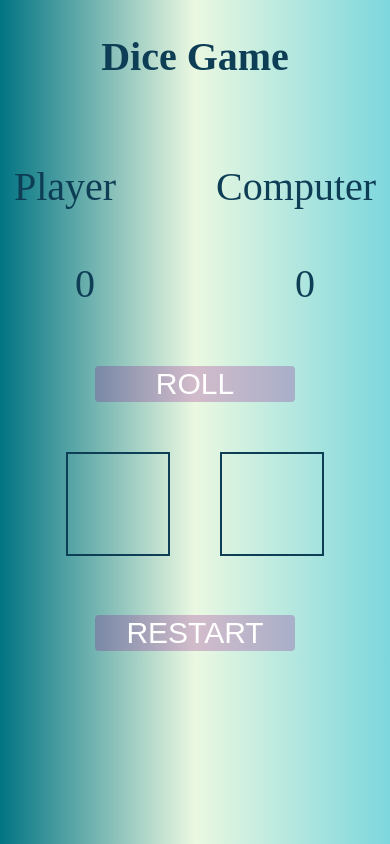
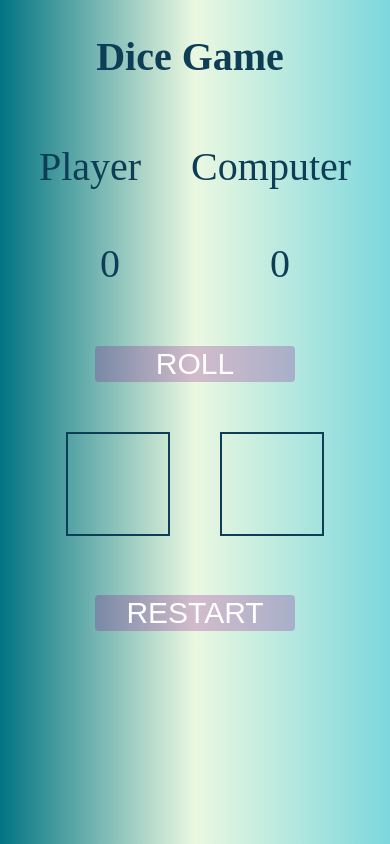
Before and after one commit to ACEGAZ/Dice-game-test, a plain HTML site: page index.html in a window 390 px wide. Drawn offline with Linux system fonts and the light colour scheme.

Commit message:
resized for mobile

```diff
--- a/assets/css/style.css
+++ b/assets/css/style.css
@@ -16,14 +16,18 @@ background: linear-gradient(0.25turn, #017483, #ebf8e1, #7dd7dd);
     font-weight: 300;
 }
 
+h1 {
+    margin-right: 10px;
+}
+
 #player-wrapper{
     display: inline-flex;
-    margin-top: 50px;
+    margin-top: 30px;
     margin-bottom: 50px;
 }
 
 #player {
-    margin-right: 100px;
+    margin-right: 50px;
 }
 
 #scores {
@@ -31,7 +35,7 @@ background: linear-gradient(0.25turn, #017483, #ebf8e1, #7dd7dd);
 }
 
 #player-score {
-    margin-right:  150px;
+    margin-right:  100px;
     margin-bottom: 50px;
 }
 
```
